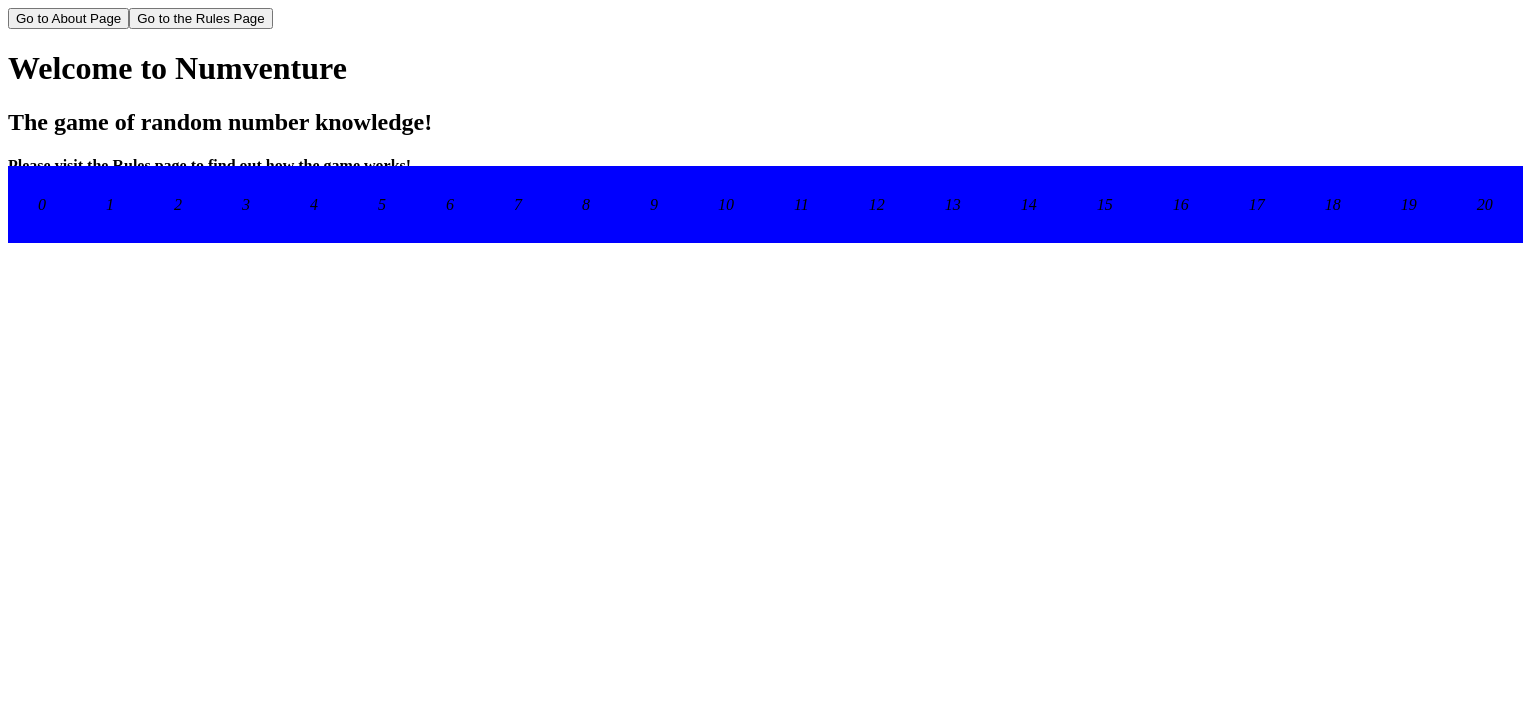
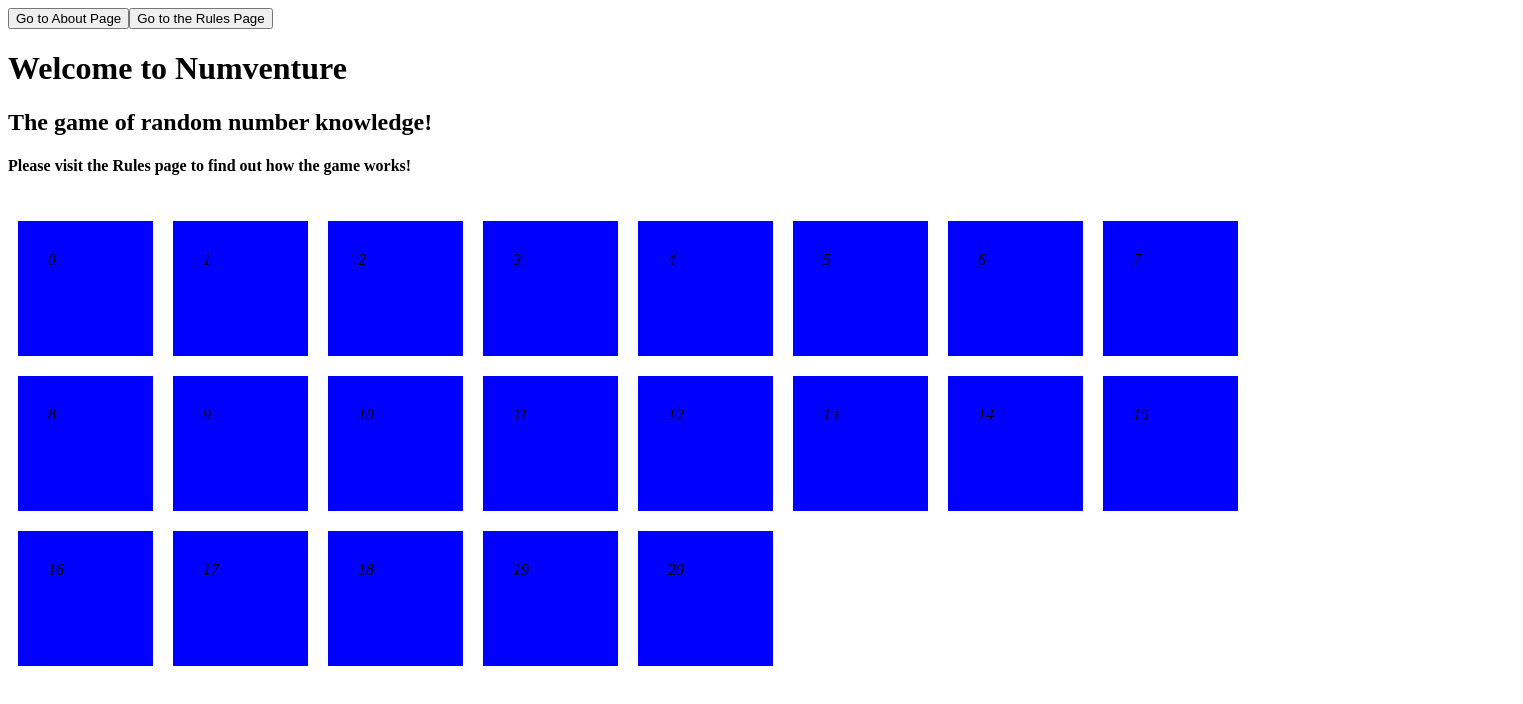
Before and after one commit to lptaylor/Numventure, a Next.js app: page / in a window 1280 px wide. Shown: the top 704 px of the page, 1523 px wide, since content can reach past the window. Built offline with nearby package versions, Linux system fonts and the light colour scheme.

Commit message:
Adds basic game board and styling.

```diff
--- a/pages/index.js
+++ b/pages/index.js
@@ -1,11 +1,21 @@
 import Link from 'next/link'
 
 const boardStyle = {
+    position: 'relative',
+    top: 15,
+    flexWrap: "wrap",
     width:75,
     height:75,
     backgroundColor:`Blue`,
     padding: 30,
+    margin: 10,
     }
+
+const flexBox = {
+  display: 'flex',
+  flexWrap: 'wrap'
+}
+
 const Index = () => (
   <div>
     <Link href="/about">
@@ -17,8 +27,11 @@ const Index = () => (
       <h1>Welcome to Numventure</h1>
       <h2>The game of random number knowledge!</h2>
       <h4>Please visit the Rules page to find out how the game works!</h4>
-      { renderBoard() }
+      <div className='flex-container' style={ flexBox }>
+        { renderBoard() }
+      </div>
   </div>
+
 )
 const renderBoard = () => {
   let boardArr = [];
```
